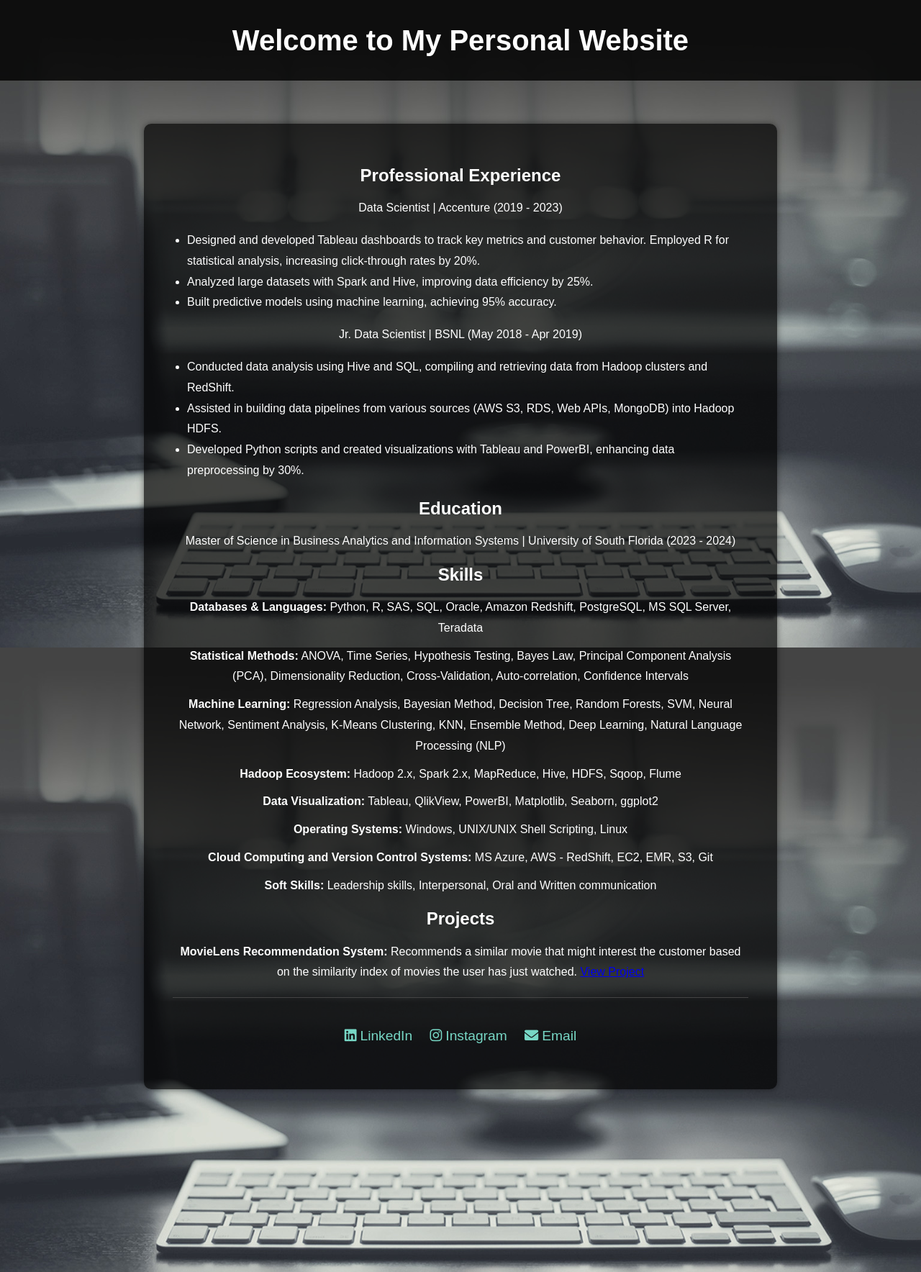
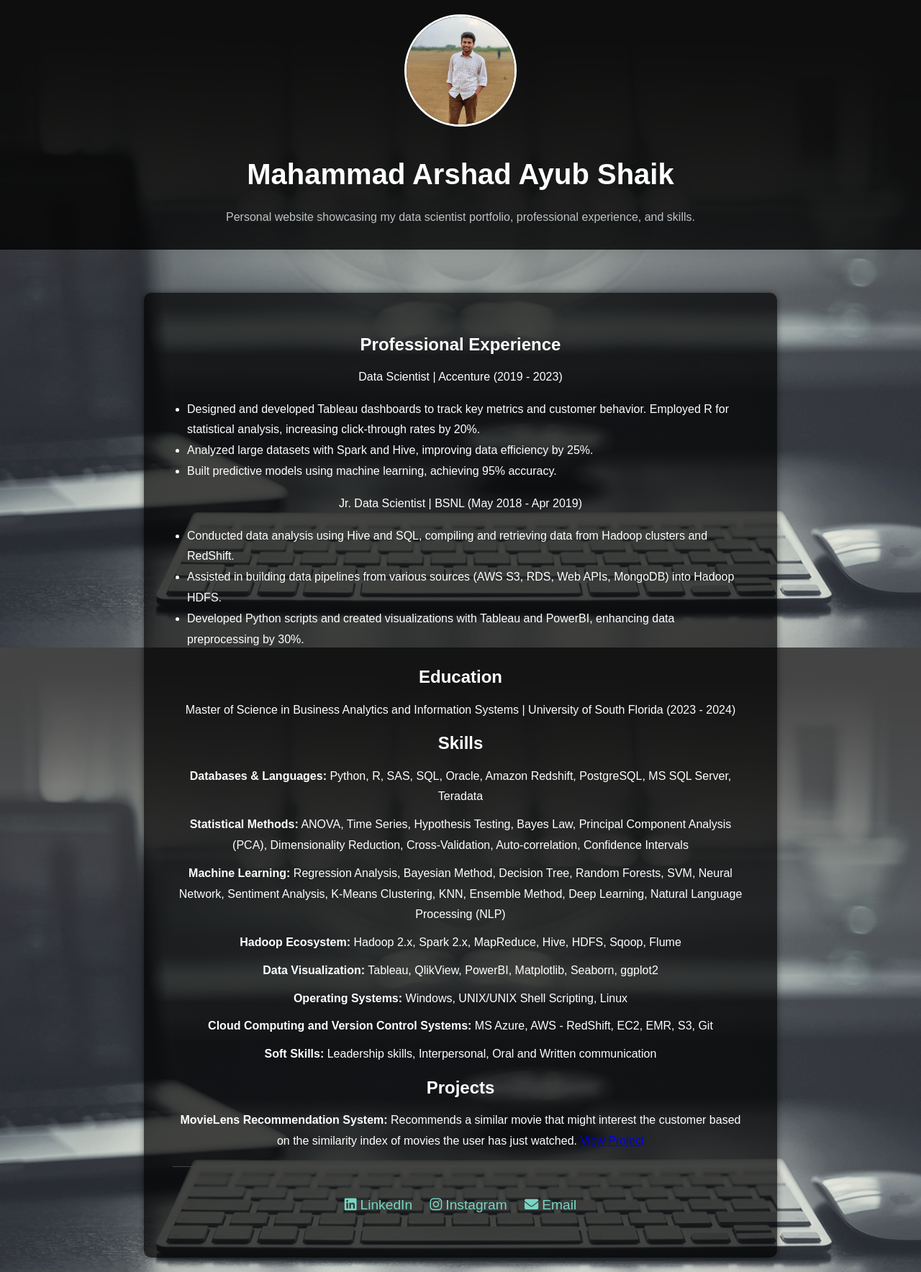
Before and after one commit to arshadsm/arshadsm.github.io, a Jekyll site: the page built from index.md, in a window 1280 px wide. Shown: the whole page at 72% size. Built offline with Jekyll 4.4.1, drawn with Linux system fonts in a browser that asks for light colours.

Commit message:
Update default.html

```diff
--- a/_layouts/default.html
+++ b/_layouts/default.html
@@ -26,6 +26,30 @@
       margin: 20px 0;
       width: 90%;
       max-width: 1000px;
+    }
+    header {
+      width: 100%;
+      background-color: rgba(0, 0, 0, 0.8);
+      padding: 20px 0;
+      text-align: center;
+      margin-bottom: 30px;
+    }
+    header img {
+      border-radius: 50%;
+      width: 150px;
+      height: 150px;
+      object-fit: cover;
+      border: 3px solid #fff;
+      margin-bottom: 20px;
+    }
+    header h1 {
+      margin: 0;
+      font-size: 2.5em;
+      color: #fff;
+    }
+    header p {
+      color: #bdc3c7;
+      margin-top: 10px;
     }
     h1, h2, h3, h4, h5, h6 {
       text-align: center;
@@ -78,23 +102,13 @@
     .footer-links ul li a i {
       margin-right: 5px;
     }
-    header {
-      width: 100%;
-      background-color: rgba(0, 0, 0, 0.8);
-      padding: 20px 0;
-      text-align: center;
-      margin-bottom: 30px;
-    }
-    header h1 {
-      margin: 0;
-      font-size: 2.5em;
-      color: #fff;
-    }
   </style>
 </head>
 <body>
   <header>
-    <h1>Welcome to My Personal Website</h1>
+    <img src="{{ site.profile_picture }}" alt="Profile picture">
+    <h1>{{ site.title }}</h1>
+    <p>{{ site.description }}</p>
   </header>
   <div class="content dark-background">
     <h2>Professional Experience</h2>
```
